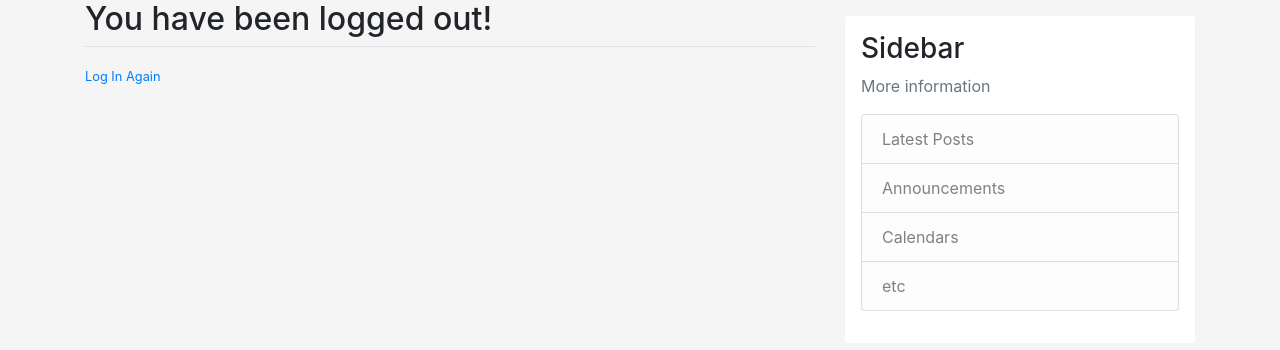
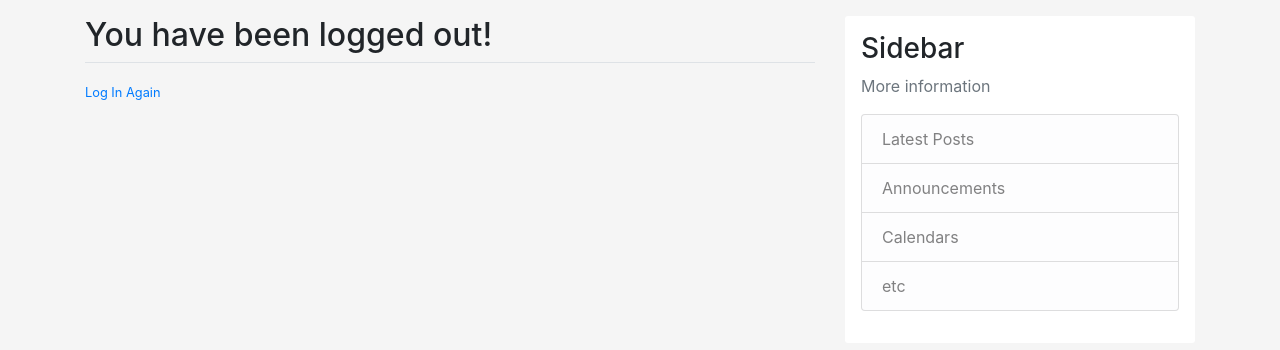
Before and after one commit to JeremyLoh/Typing, a Django app: page /logout/ in a window 1280 px wide. Shown: the part 56-406 px from the top of the page. Run offline with Django 3.2, Linux system fonts and the light colour scheme; some libraries are stand-ins or nearby versions.

Commit message:
Add margin for logout text

```diff
--- a/typing_project/register/templates/register/logout.html
+++ b/typing_project/register/templates/register/logout.html
@@ -5,7 +5,7 @@ Logout
 {% endblock title %}
 
 {% block body %}
-  <h2>You have been logged out!</h2>
+  <h2 class="mt-3">You have been logged out!</h2>
   <!-- pt is padding top, bootstrap -->
   <div class="border-top pt-3">
     <small class="text-muted">
```
